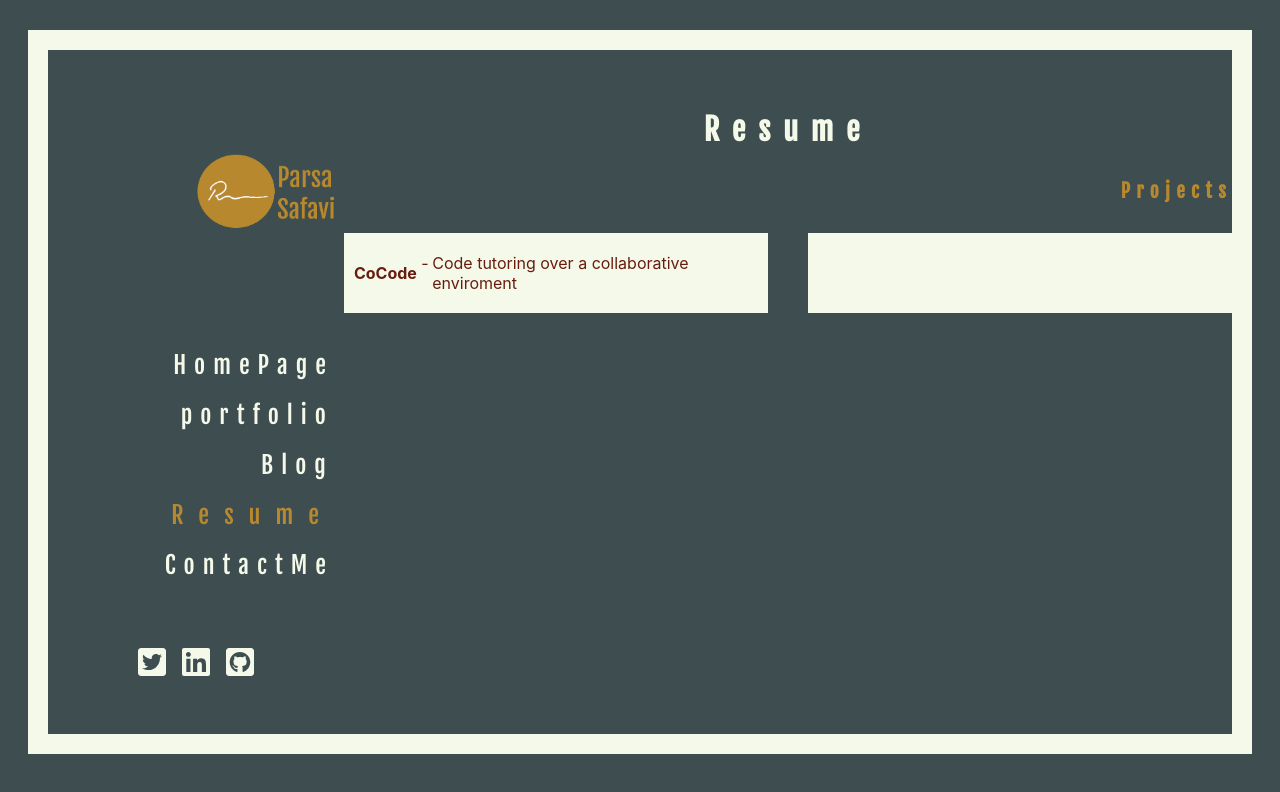
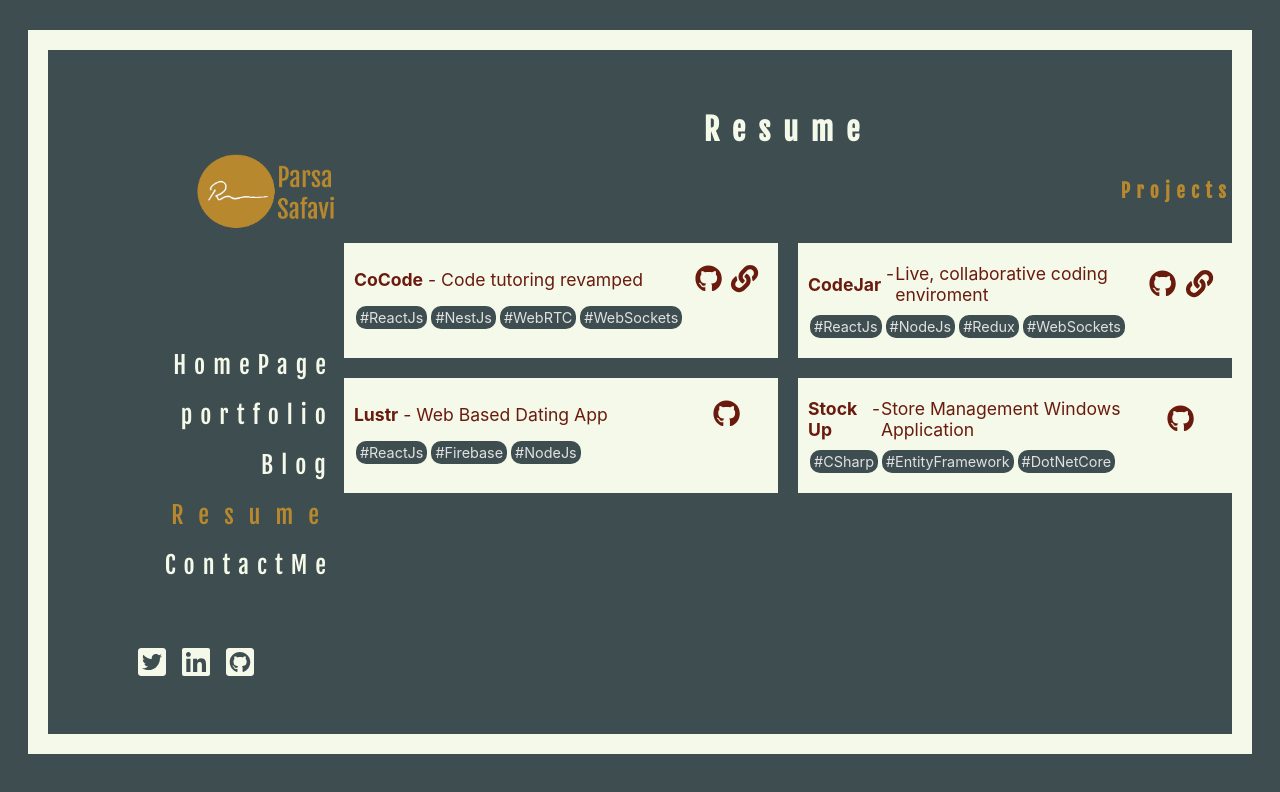
Before and after one commit to parsasi/portfolio, a Next.js app: page /resume in a window 1280 px wide. Shown: the top 792 px of the page. Built offline with nearby package versions, Linux system fonts and the light colour scheme.

Commit message:
Resume Projects section created

```diff
--- a/pages/resume.tsx
+++ b/pages/resume.tsx
@@ -3,8 +3,8 @@ import Layout from '../components/Layout'
 import PostList from '../components/PostList'
 import styleConstants from '../styles/constants'
 import {FontAwesomeIcon} from '@fortawesome/react-fontawesome'
-import { faPhone , faAt } from '@fortawesome/free-solid-svg-icons'
-import { faLinkedinIn } from '@fortawesome/free-brands-svg-icons'
+import { faLink } from '@fortawesome/free-solid-svg-icons'
+import { faGithub } from '@fortawesome/free-brands-svg-icons'
 
 export default function Contact({ title, description, ...props }){
   return (
@@ -49,12 +49,14 @@ export default function Contact({ title, description, ...props }){
           display:flex;
           justify-content:space-between;
           margin:30px 0;
+          flex-wrap:wrap;
         }
 
         .projects>.resume-item{
-          width:calc(50% - 20px);
+          width:calc(50% - 10px);
           padding:20px 10px;
           background-color:${styleConstants.color.secondary[2]};
+          margin:10px 0;
         }
 
         .resume-item-top{
@@ -63,6 +65,33 @@ export default function Contact({ title, description, ...props }){
           align-items:center;
         }
 
+        .resume-item-top-left{
+          width:80%;
+          display:flex;
+          align-items:center;
+          font-size:1.1rem;
+        }
+        .resume-item-top-right{
+          width:20%;
+          display:flex;
+          flex-direction:row;
+          justify-content:space-evenly;
+          align-items:flex-end;
+          font-size:1.7rem;
+        }
+        .resume-item-bottom{
+          margin-top:10px;
+          width:100%;
+          display:flex;
+          color:${styleConstants.color.secondary[1]}
+        }
+        .resume-item-bottom-tech{
+          margin:0 2px;
+          padding:3px 4px;
+          font-size:0.9rem;
+          border-radius:10px;
+          background-color:${styleConstants.color.primary[0]}
+        }
       `}</style>
       <Layout pageTitle={`${title} | Resume`} description={description}>
         <div className="resume-container">
@@ -75,17 +104,95 @@ export default function Contact({ title, description, ...props }){
                 <h4> Projects </h4>
               </div>
               <div className="resume-section-content projects">
+
                 <div className="resume-item">
                   <div className="resume-item-top">
-                    <h4> CoCode </h4>
-                    <span>&nbsp;-&nbsp; </span>
-                    <p> Code tutoring over a collaborative enviroment </p>
+                    <div className="resume-item-top-left">
+                      <h4> CoCode </h4>
+                      <span>&nbsp;-&nbsp; </span>
+                      <p> Code tutoring revamped </p>
+                    </div>
+                    <div className="resume-item-top-right">
+                        <a href="https://github.com/parsasi/cocode">
+                          <FontAwesomeIcon icon={faGithub} />
+                        </a>
+                        <a href="http://cocode.space">
+                          <FontAwesomeIcon icon={faLink} />
+                        </a>
+                    </div>
+                  </div>
+                  <div className="resume-item-bottom">
+                    <div className="resume-item-bottom-tech"> #ReactJs </div>
+                    <div className="resume-item-bottom-tech"> #NestJs </div>
+                    <div className="resume-item-bottom-tech"> #WebRTC </div>
+                    <div className="resume-item-bottom-tech"> #WebSockets </div>
                   </div>
                 </div>
 
                 <div className="resume-item">
+                  <div className="resume-item-top">
+                    <div className="resume-item-top-left">
+                      <h4> CodeJar </h4>
+                      <span>&nbsp;-&nbsp; </span>
+                      <p> Live, collaborative coding enviroment </p>
+                    </div>
+                    <div className="resume-item-top-right">
+                        <a href="https://github.com/parsasi/codejar">
+                          <FontAwesomeIcon icon={faGithub} />
+                        </a>
+                        <a href="https://codejar.live">
+                          <FontAwesomeIcon icon={faLink} />
+                        </a>
+                    </div>
+                  </div>
+                  <div className="resume-item-bottom">
+                    <div className="resume-item-bottom-tech"> #ReactJs </div>
+                    <div className="resume-item-bottom-tech"> #NodeJs </div>
+                    <div className="resume-item-bottom-tech"> #Redux </div>
+                    <div className="resume-item-bottom-tech"> #WebSockets </div>
+                  </div>
+                </div>
 
+                <div className="resume-item">
+                  <div className="resume-item-top">
+                    <div className="resume-item-top-left">
+                      <h4> Lustr </h4>
+                      <span>&nbsp;-&nbsp; </span>
+                      <p> Web Based Dating App </p>
+                    </div>
+                    <div className="resume-item-top-right">
+                        <a href="https://github.com/parsasi/lustr">
+                          <FontAwesomeIcon icon={faGithub} />
+                        </a>
+                    </div>
+                  </div>
+                  <div className="resume-item-bottom">
+                    <div className="resume-item-bottom-tech"> #ReactJs </div>
+                    <div className="resume-item-bottom-tech"> #Firebase </div>
+                    <div className="resume-item-bottom-tech"> #NodeJs </div>
+                  </div>
                 </div>
+
+                <div className="resume-item">
+                  <div className="resume-item-top">
+                    <div className="resume-item-top-left">
+                      <h4> Stock Up </h4>
+                      <span>&nbsp;-&nbsp; </span>
+                      <p> Store Management Windows Application </p>
+                    </div>
+                    <div className="resume-item-top-right">
+                        <a href="https://github.com/parsasi/stockup">
+                          <FontAwesomeIcon icon={faGithub} />
+                        </a>
+                    </div>
+                  </div>
+                  <div className="resume-item-bottom">
+                    <div className="resume-item-bottom-tech"> #CSharp </div>
+                    <div className="resume-item-bottom-tech"> #EntityFramework </div>
+                    <div className="resume-item-bottom-tech"> #DotNetCore </div>
+                  </div>
+                </div>
+
               </div>
 
             </div>
```
